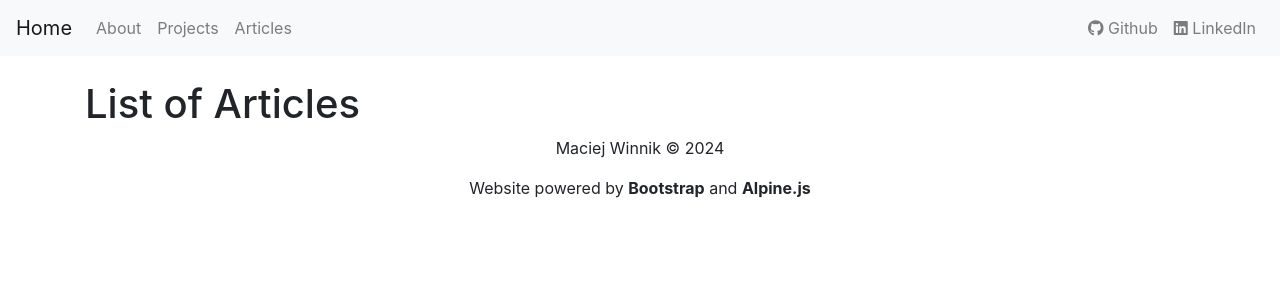
After one commit to MaciekWin3/blog, a Flask app: page /articles in a window 1280 px wide. The commit adds this page. Shown: the top 300 px of the page. Run offline with Flask 3, Linux system fonts and the light colour scheme; data that the repository does not hold is empty; some libraries are stand-ins or nearby versions.

Commit message:
List of articles

```diff
--- a/app.py
+++ b/app.py
@@ -12,8 +12,22 @@ app = Flask(__name__)
 def index():
     return render_template("index.html")
 
-@app.route("/article/<name>")
-def get_articles_from_github(name):
+@app.route("/articles")
+def get_articles_from_github():
+    url = "https://api.github.com/repos/{}/{}/git/trees/main?recursive=1".format(user, repo)
+    r = requests.get(url)
+    res = r.json()
+
+    articles : str = []
+    for file in res["tree"]:
+        if file["path"].endswith(".md") and file["path"] != "README.md":
+            # get me just name of file without whole path
+            articles.append(file["path"].split("/")[-1].split(".")[0])
+
+    return render_template("articles.html", articles=articles)
+
+@app.route("/articles/<name>")
+def get_article_from_github(name):
     url = "https://api.github.com/repos/{}/{}/git/trees/main?recursive=1".format(user, repo)
     url_raw = "https://raw.githubusercontent.com/MaciekWin3/blog/main/"
     r = requests.get(url)
--- /dev/null
+++ b/templates/articles.html
@@ -0,0 +1,13 @@
+{% extends 'base.html' %} {% block content %}
+<div class="container mt-4">
+  <h1>List of Articles</h1>
+
+  <ul class="list-group">
+    {% for article in articles %}
+    <li class="list-group-item">
+      <a href="/articles/{{ article }}">{{ article }}</a>
+    </li>
+    {% endfor %}
+  </ul>
+</div>
+{% endblock %}
--- a/templates/base.html
+++ b/templates/base.html
@@ -59,6 +59,9 @@
           <li class="nav-item">
             <a class="nav-link" href="#projects">Projects</a>
           </li>
+          <li class="nav-item">
+            <a class="nav-link" href="/articles">Articles</a>
+          </li>
         </ul>
 
         <ul class="navbar-nav">
```
